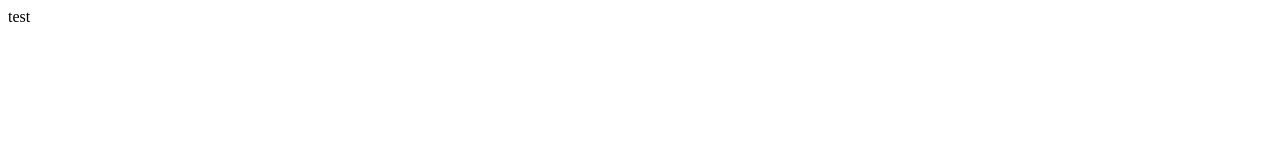
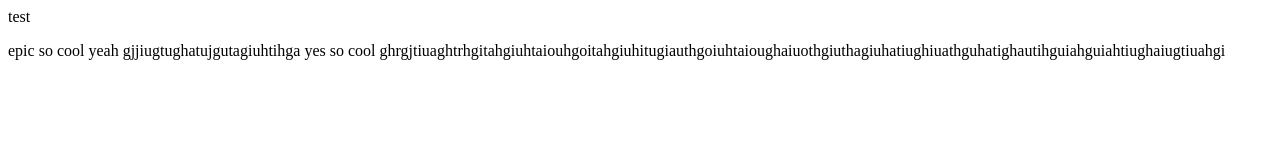
Before and after one commit to ihateni/eag, a plain HTML site: page index.html in a window 1280 px wide. Drawn offline with Linux system fonts and the light colour scheme.

Commit message:
Update index.html

```diff
--- a/index.html
+++ b/index.html
@@ -1 +1,2 @@
 <header1>test<header1>
+<p>epic so cool yeah gjjiugtughatujgutagiuhtihga yes so cool ghrgjtiuaghtrhgitahgiuhtaiouhgoitahgiuhitugiauthgoiuhtaioughaiuothgiuthagiuhatiughiuathguhatighautihguiahguiahtiughaiugtiuahgi<p>
```
